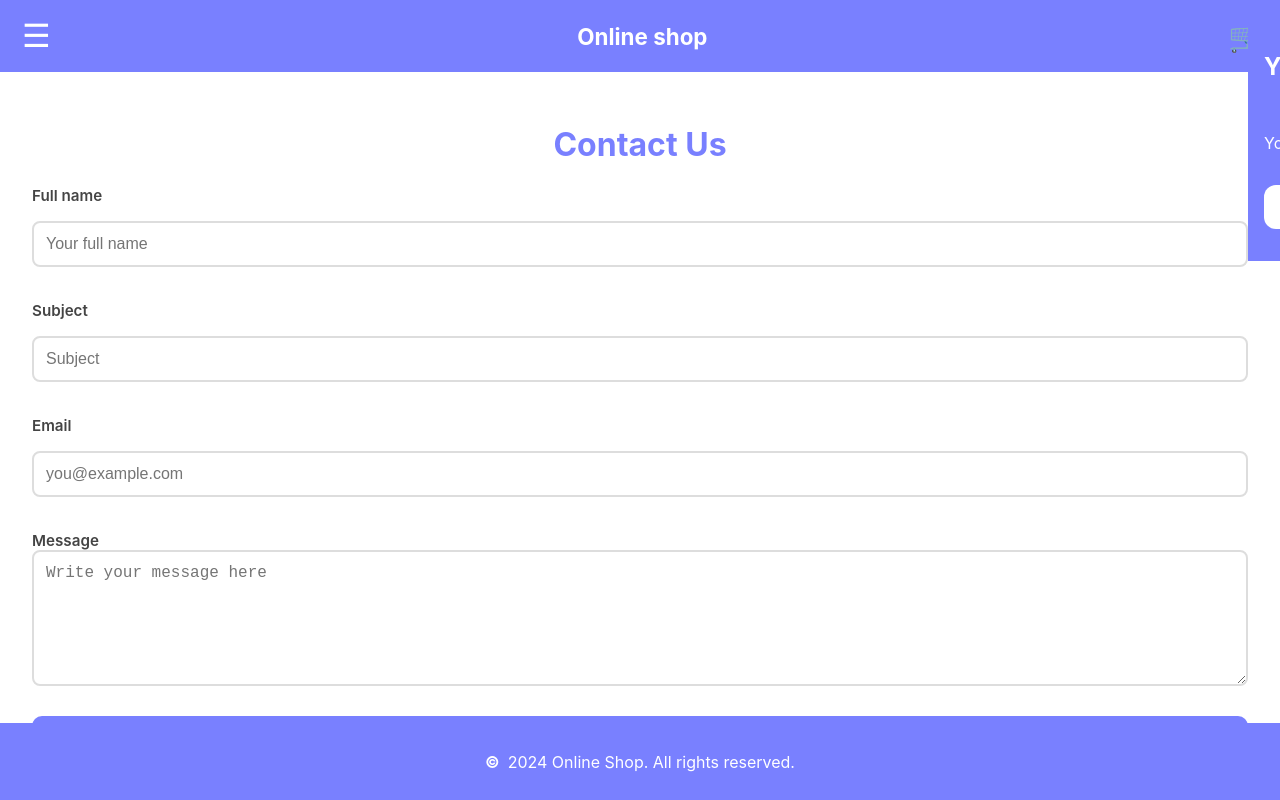
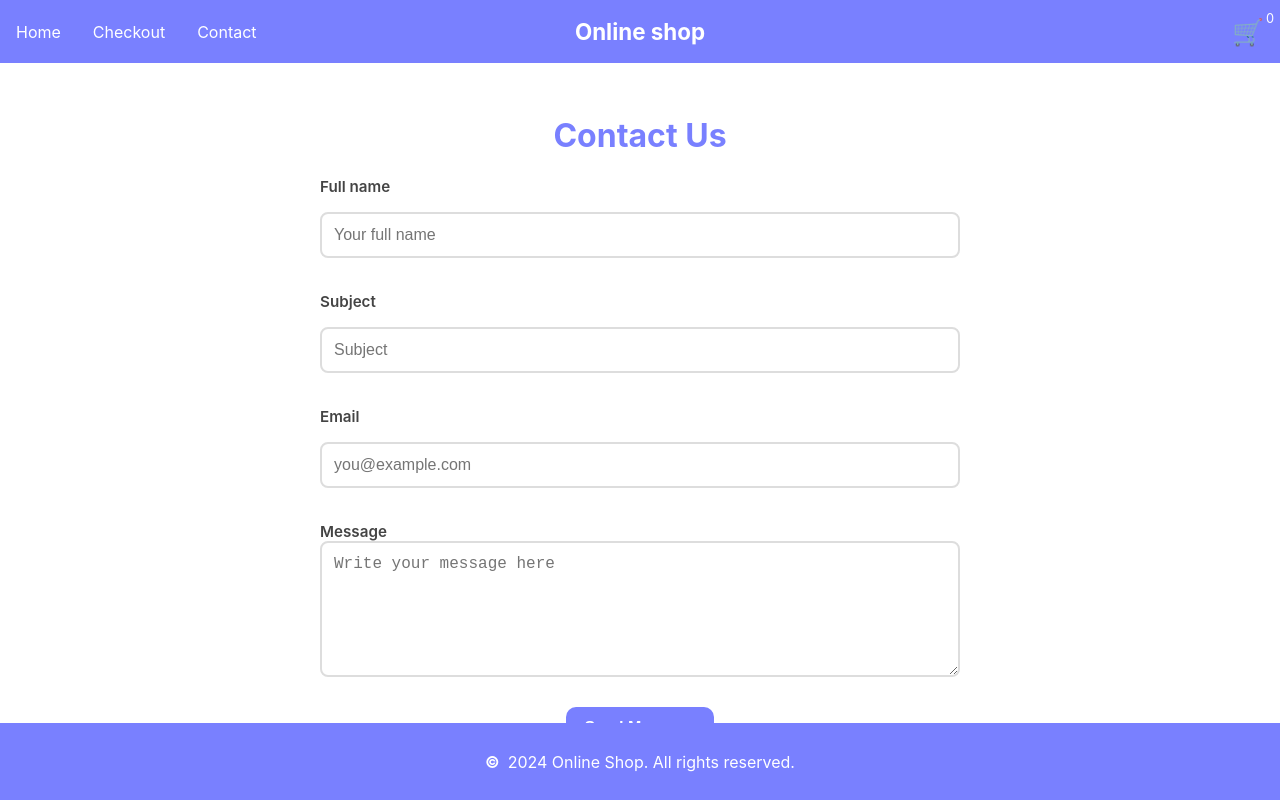
Before and after one commit to NoroffFEU/jsfw-2025-v1-victoria-jsframeworks, a React (Create React App) app: page /contact in a window 1280 px wide. Built offline with nearby package versions, Linux system fonts and the light colour scheme.

Commit message:
Added media screen stylings on all pages to be responsive on desktop, tablet and mobile view.

```diff
--- a/src/components/Contact/Contact.css
+++ b/src/components/Contact/Contact.css
@@ -53,3 +53,15 @@
     font-weight: bold;
     margin-top: 8px;
 }
+
+@media (min-width: 1024px) {
+    .contact-page {
+        max-width: 50%;
+        margin: auto;
+    }
+
+    .submit-btn {
+        width: auto;
+        align-self: center;
+    }
+}
--- a/src/components/Header/Header.css
+++ b/src/components/Header/Header.css
@@ -95,8 +95,8 @@
 /* Cart Items */
 .cart-item {
     display: flex;
+    justify-content: space-between;
     gap: 1rem;
-  align-items: center;
     padding: .5rem 0;
     border-bottom: 1px solid black;
 }
@@ -137,3 +137,70 @@
     color: red;
     transform: scale(1.2);
 }
+
+@media (min-width: 1024px) {
+    .hamburger {
+        display: none;
+    }
+
+    .header {
+        display: grid;
+        grid-template-columns: 1fr auto 1fr;
+        align-items: center;
+    }
+
+    .header-content {
+        display: contents;
+    }
+
+    .side-menu {
+        position: static;
+        left: 0;
+        top: 0;
+        width: auto;
+        height: auto;
+        padding: 0;
+        flex-direction: row;
+        gap: 2rem;
+    }
+
+    .title {
+        grid-column: 2 / 3;
+        text-align: center;
+        margin: 0;
+    }
+
+    .side-menu a {
+        font-size: 1rem;
+        color: white;
+    }
+
+    .side-menu.open {
+        left: 0;
+    }
+
+    .header-content {
+        justify-content: space-between;
+    }
+
+    .cart {
+        font-size: 1.6rem;
+        grid-column: 3 / 4;
+        justify-self: end;
+    }
+
+    .cart-panel {
+        width: 25%;
+        right: -50%;
+        border-left: 2px solid #fff3;
+    }
+
+    .cart-panel.open {
+        right: 0;
+    }
+
+    .checkout-btn {
+        width: auto;
+        align-self: center;
+    }
+}
--- a/src/components/Products/Products.css
+++ b/src/components/Products/Products.css
@@ -74,3 +74,13 @@
 .product-link {
     text-decoration: none;
 }
+
+.price {
+    color: black;
+}
+
+@media (min-width: 1024px) {
+    .product-grid {
+        grid-template-columns: repeat(auto-fill, minmax(15em, 1fr));
+    }
+}
```
Lines whose indentation alone changed are shown as unchanged.
